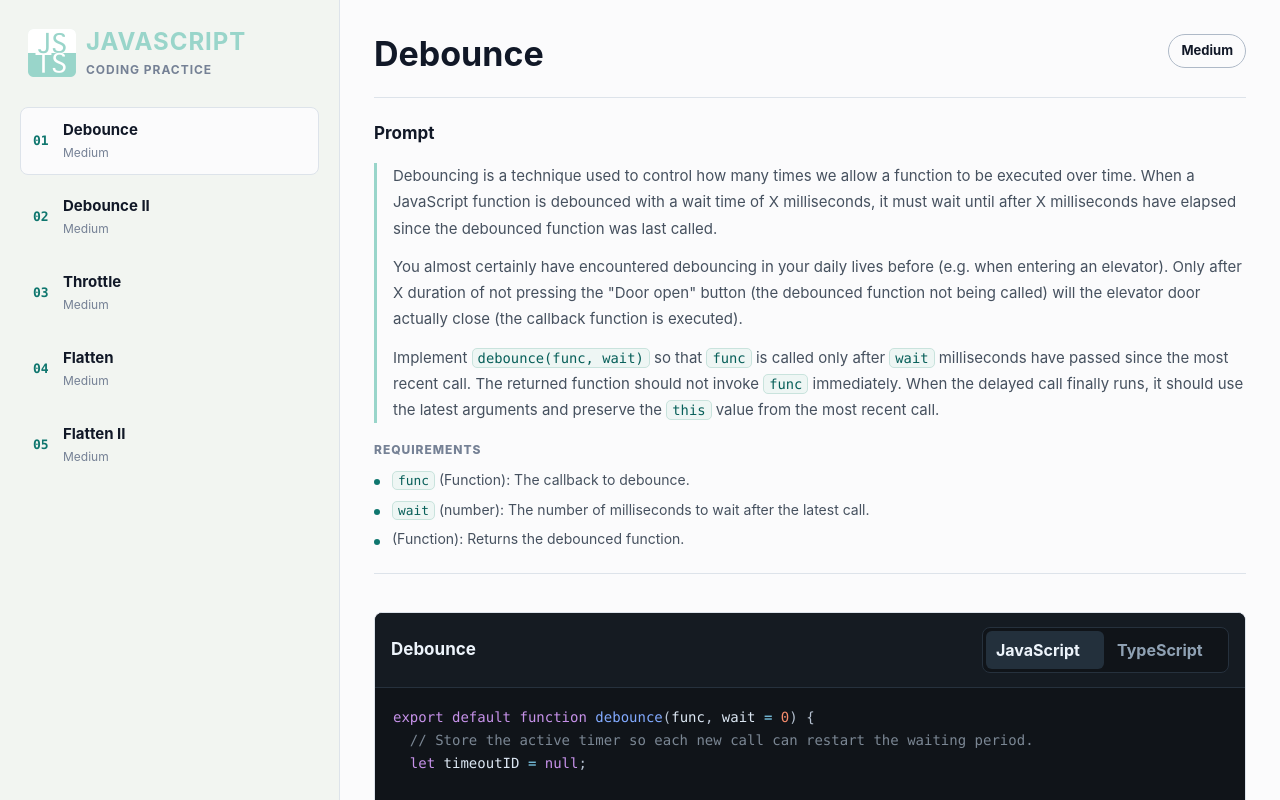
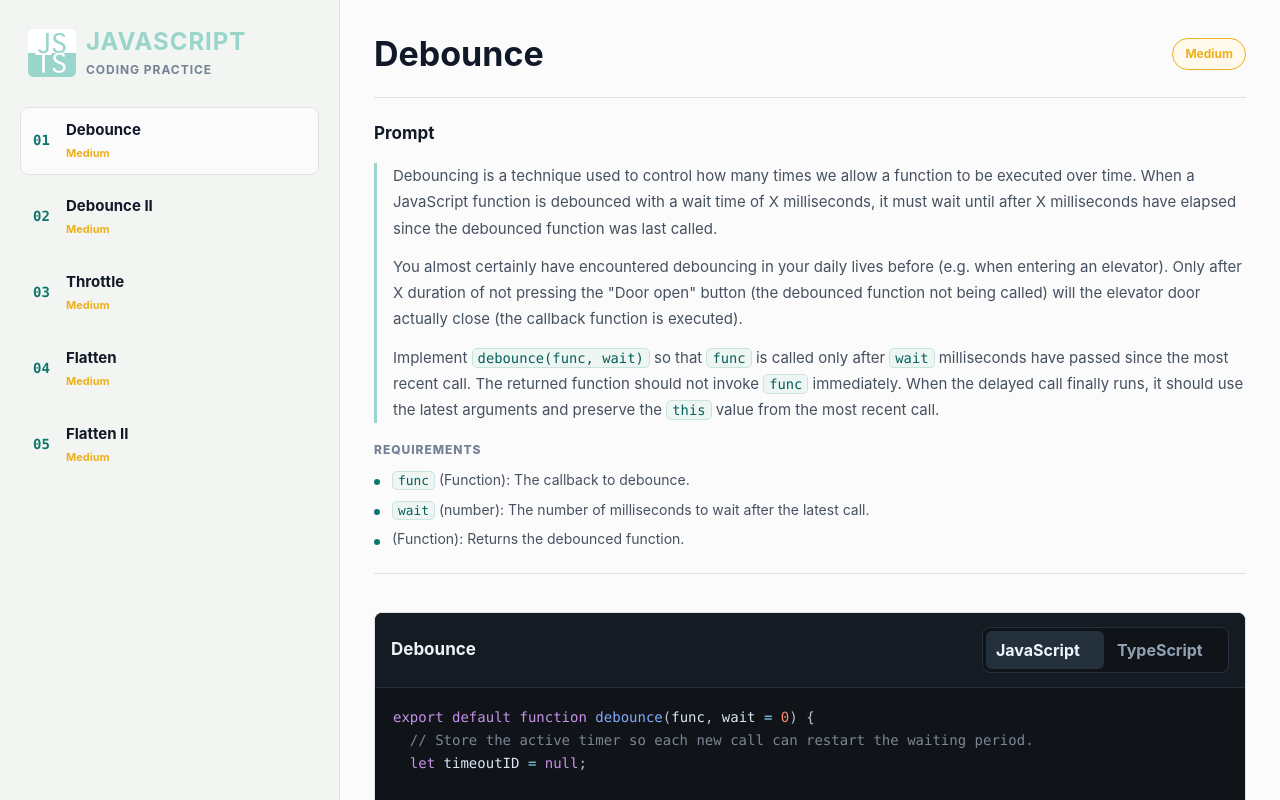
Before and after one commit to biallo/js-coding-practice, a React (Vite) app: page / in a window 1280 px wide. Built offline with nearby package versions, Linux system fonts and the light colour scheme.

Commit message:
style: difficulty color

```diff
--- a/src/components/ProblemDetail.tsx
+++ b/src/components/ProblemDetail.tsx
@@ -9,6 +9,7 @@ type ProblemDetailProps = {
 
 export function ProblemDetail({ problem }: ProblemDetailProps) {
   const detailRef = useRef<HTMLElement>(null);
+  const difficultyClass = `difficulty difficulty-${problem.difficulty.toLowerCase()}`;
 
   useEffect(() => {
     detailRef.current?.scrollTo({ top: 0 });
@@ -18,7 +19,7 @@ export function ProblemDetail({ problem }: ProblemDetailProps) {
     <section className="problem-detail scroll-area" ref={detailRef}>
       <header className="detail-header">
         <h2>{problem.title}</h2>
-        <span className="difficulty">{problem.difficulty}</span>
+        <span className={difficultyClass}>{problem.difficulty}</span>
       </header>
 
       <section className="prompt-section" aria-labelledby="prompt-title">
--- a/src/components/ProblemSidebar.tsx
+++ b/src/components/ProblemSidebar.tsx
@@ -46,7 +46,9 @@ export function ProblemSidebar({
             </span>
             <span>
               <strong>{problem.title}</strong>
-              <small>{problem.difficulty}</small>
+              <small className={`difficulty-text difficulty-${problem.difficulty.toLowerCase()}`}>
+                {problem.difficulty}
+              </small>
             </span>
           </button>
         ))}
--- a/src/styles/problemDetail.css
+++ b/src/styles/problemDetail.css
@@ -13,7 +13,7 @@
 .detail-header {
   display: flex;
   gap: 20px;
-  align-items: flex-start;
+  align-items: center;
   justify-content: space-between;
   border-bottom: 1px solid var(--border);
   padding-bottom: 24px;
@@ -28,12 +28,26 @@
 
 .difficulty {
   flex: 0 0 auto;
-  border: 1px solid var(--border-strong);
+  border: 1px solid currentColor;
   border-radius: 999px;
-  color: var(--text-strong);
-  font-size: 13px;
+  font-size: 12px;
   font-weight: 700;
   padding: 6px 12px;
+}
+
+.difficulty.difficulty-easy {
+  background: #ecfdf3;
+  color: #26af76;
+}
+
+.difficulty.difficulty-medium {
+  background: #fffaeb;
+  color: #edaf1e;
+}
+
+.difficulty.difficulty-hard {
+  background: #fef3f2;
+  color: #fa6054;
 }
 
 .prompt-section {
--- a/src/styles/sidebar.css
+++ b/src/styles/sidebar.css
@@ -52,8 +52,8 @@
 
 .problem-list button {
   display: grid;
-  grid-template-columns: 26px 1fr;
-  gap: 4px;
+  grid-template-columns: 28px 1fr;
+  gap: 5px;
   width: 100%;
   min-height: 68px;
   align-items: center;
@@ -81,7 +81,7 @@
 .problem-index {
   color: var(--accent);
   font-family: var(--mono);
-  font-size: 13px;
+  font-size: 14px;
   font-weight: 700;
 }
 
@@ -98,8 +98,23 @@
 
 .problem-list small {
   margin-top: 4px;
-  color: var(--muted);
-  font-size: 12px;
+  font-size: 11px;
+}
+
+.problem-list .difficulty-text {
+  font-weight: 700;
+}
+
+.problem-list .difficulty-easy {
+  color: #26af76;
+}
+
+.problem-list .difficulty-medium {
+  color: #edaf1e;
+}
+
+.problem-list .difficulty-hard {
+  color: #fa6054;
 }
 
 .problem-select-label,
```
